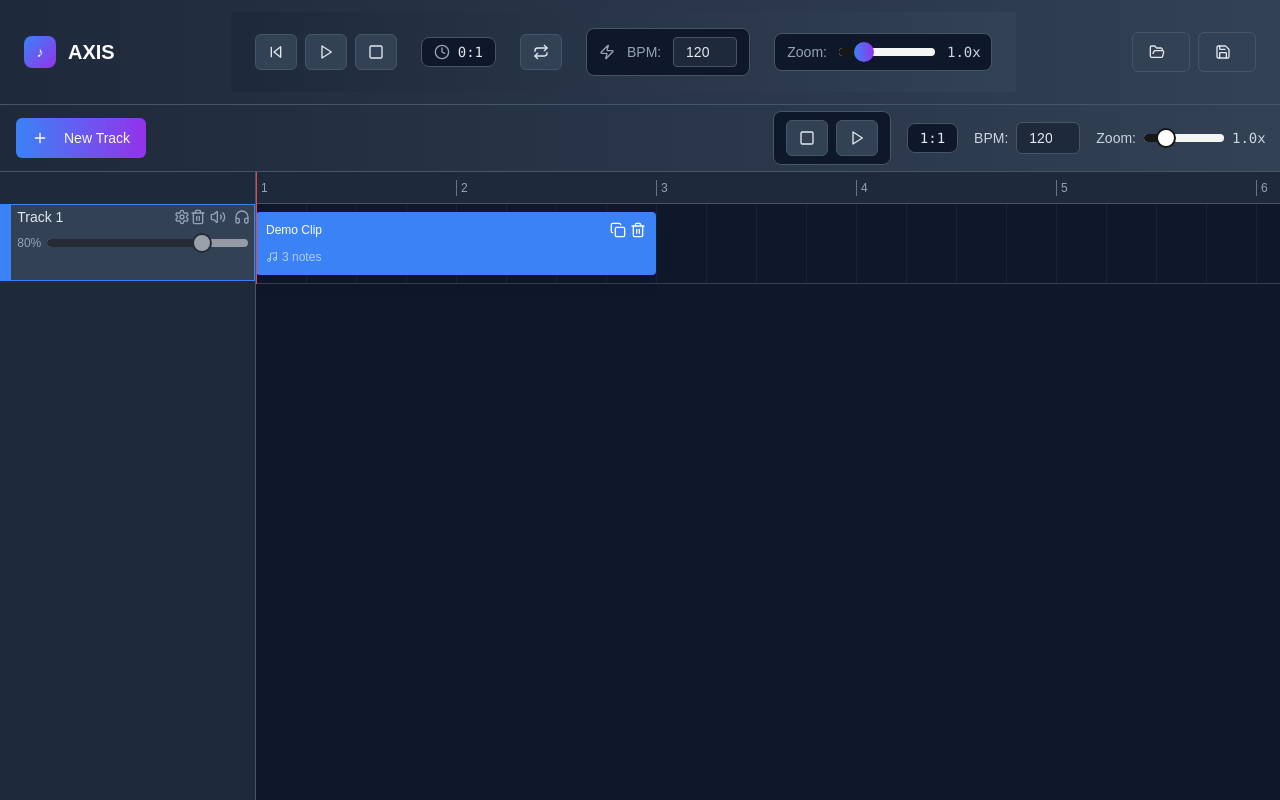
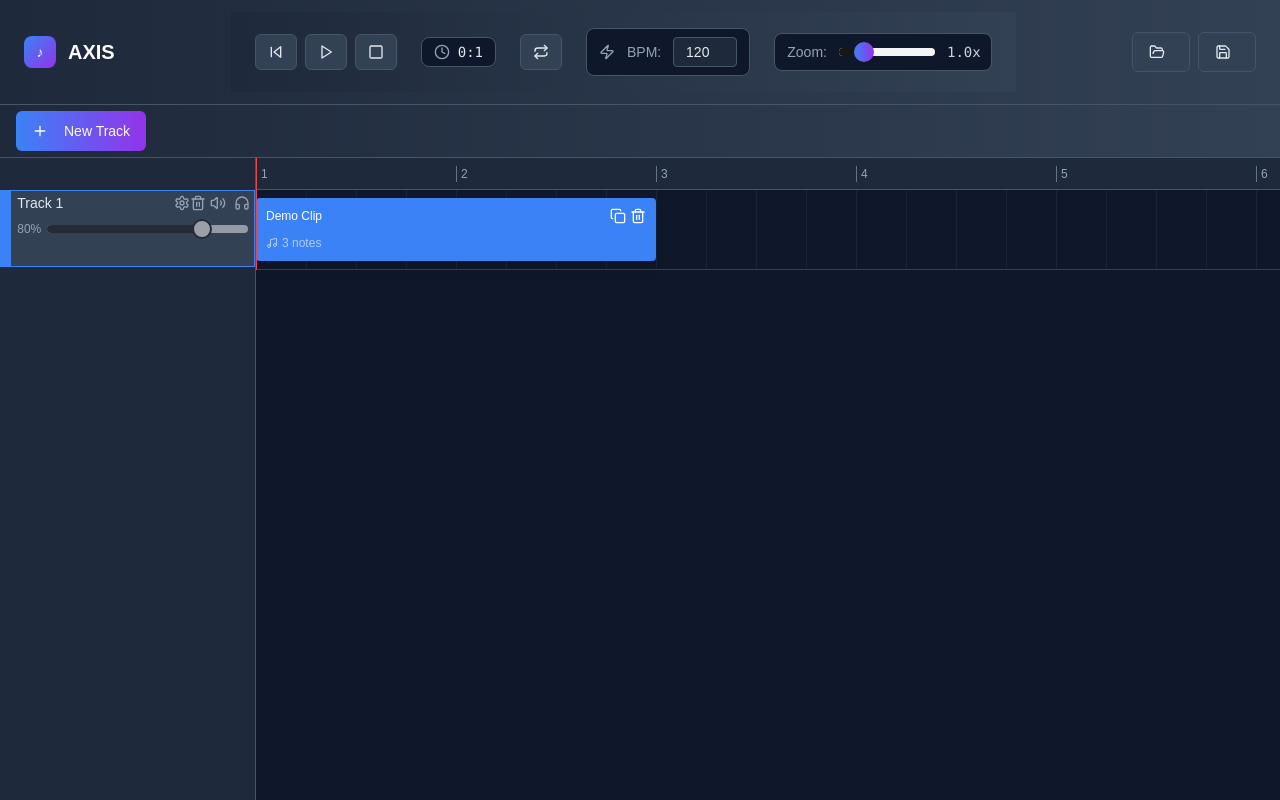
Before and after one commit to petekos/axis-daw, a Next.js app: page / in a window 1280 px wide. Built offline with nearby package versions, Linux system fonts and the light colour scheme.

Commit message:
removing other transport widget

```diff
--- a/components/track-view.tsx
+++ b/components/track-view.tsx
@@ -194,68 +194,6 @@ export function TrackView({ state, onStateChange, onEditClip, defaultSynthParams
               New Track
             </Button>
           </div>
-
-          <div className="flex items-center gap-4">
-            <div className="flex items-center gap-4">
-              {/* Enhanced Transport Controls */}
-              <div className="flex items-center gap-2 px-3 py-2 bg-slate-900 rounded-lg border border-slate-600">
-                <Button
-                  variant="outline"
-                  size="sm"
-                  onClick={() => updateState({ isPlaying: false, currentTime: 0 })}
-                  className="bg-slate-700 border-slate-600 hover:bg-slate-600 text-slate-200"
-                >
-                  <Square className="w-4 h-4" />
-                </Button>
-                <Button
-                  variant={state.isPlaying ? "default" : "outline"}
-                  size="sm"
-                  onClick={() => updateState({ isPlaying: !state.isPlaying })}
-                  className={
-                    state.isPlaying
-                      ? "bg-gradient-to-r from-green-500 to-emerald-600 hover:from-green-600 hover:to-emerald-700 border-0"
-                      : "bg-slate-700 border-slate-600 hover:bg-slate-600 text-slate-200"
-                  }
-                >
-                  {state.isPlaying ? <Pause className="w-4 h-4" /> : <Play className="w-4 h-4" />}
-                </Button>
-              </div>
-
-              {/* Time Display */}
-              <div className="flex items-center gap-2 px-3 py-1 bg-slate-900 rounded-lg border border-slate-600">
-                <span className="text-slate-200 font-mono text-sm font-medium">
-                  {Math.floor(state.currentTime / 4) + 1}:{Math.floor(state.currentTime % 4) + 1}
-                </span>
-              </div>
-
-              {/* BPM Control */}
-              <div className="flex items-center gap-2 text-slate-300">
-                <span className="text-sm">BPM:</span>
-                <Input
-                  type="number"
-                  value={state.bpm}
-                  onChange={(e) => updateState({ bpm: Number.parseInt(e.target.value) || 120 })}
-                  className="w-16 h-8 bg-slate-800 border-slate-600 text-slate-200"
-                  min="60"
-                  max="200"
-                />
-              </div>
-
-              {/* Zoom Control */}
-              <div className="flex items-center gap-2">
-                <span className="text-sm text-slate-300">Zoom:</span>
-                <Slider
-                  value={[state.zoom]}
-                  onValueChange={(value) => updateState({ zoom: value[0] })}
-                  min={0.5}
-                  max={3}
-                  step={0.1}
-                  className="w-20"
-                />
-                <span className="text-sm text-slate-300 font-mono w-8">{state.zoom.toFixed(1)}x</span>
-              </div>
-            </div>
-          </div>
         </div>
       </div>
 
@@ -267,8 +205,7 @@ export function TrackView({ state, onStateChange, onEditClip, defaultSynthParams
             {state.tracks.map((track) => (
               <div
                 key={track.id}
-                className={`p-3 border cursor-pointer transition-all h-50 px-0 py-0 h-[77px] rounded-none ${
-                  track.isSelected ? "border-blue-500 bg-slate-700" : "border-slate-600 bg-slate-800 hover:bg-slate-700"
+                className={`p-3 border cursor-pointer transition-all h-50 px-0 py-0 h-[77px] rounded-none ${track.isSelected ? "border-blue-500 bg-slate-700" : "border-slate-600 bg-slate-800 hover:bg-slate-700"
                   }`}
                 onClick={() => selectTrack(track.id)}
               >
@@ -311,8 +248,7 @@ export function TrackView({ state, onStateChange, onEditClip, defaultSynthParams
                           e.stopPropagation()
                           updateTrack(track.id, { muted: !track.muted })
                         }}
-                      className={`h-6 text-xs px-1 ${
-                        track.muted ? "bg-red-600 hover:bg-red-700" : "text-slate-400 hover:text-white"
+                        className={`h-6 text-xs px-1 ${track.muted ? "bg-red-600 hover:bg-red-700" : "text-slate-400 hover:text-white"
                           }`}
                       >
                         {track.muted ? <VolumeX className="w-3 h-3" /> : <Volume2 className="w-3 h-3" />}
@@ -324,8 +260,7 @@ export function TrackView({ state, onStateChange, onEditClip, defaultSynthParams
                           e.stopPropagation()
                           updateTrack(track.id, { soloed: !track.soloed })
                         }}
-                      className={`h-6 text-xs px-1 ${
-                        track.soloed ? "bg-yellow-600 hover:bg-yellow-700" : "text-slate-400 hover:text-white"
+                        className={`h-6 text-xs px-1 ${track.soloed ? "bg-yellow-600 hover:bg-yellow-700" : "text-slate-400 hover:text-white"
                           }`}
                       >
                         <Headphones className="w-3 h-3" />
```
Lines whose indentation alone changed are shown as unchanged.
